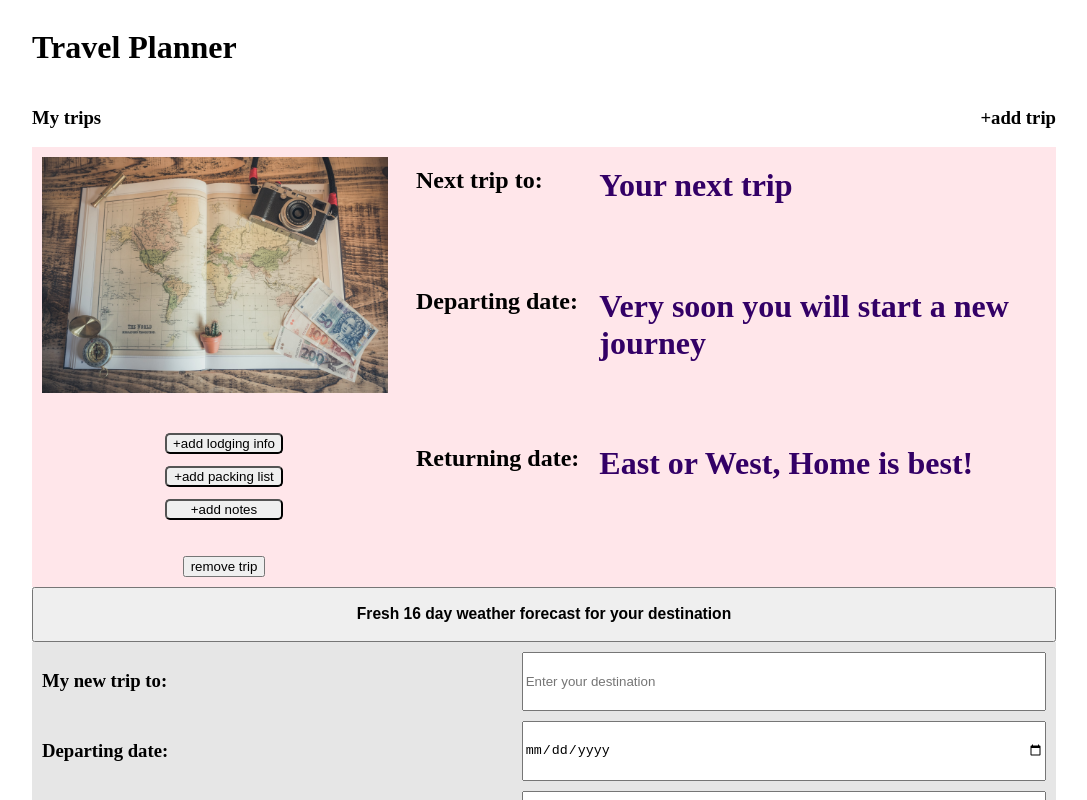
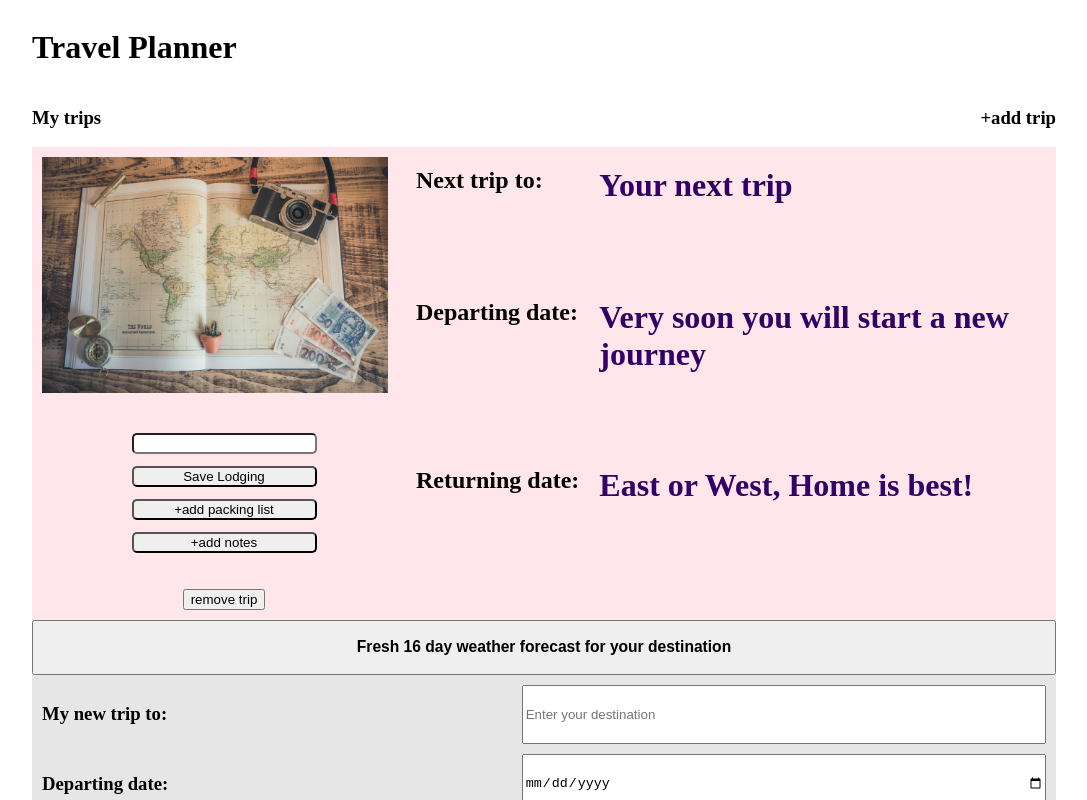
Before and after one commit to cavilosa/FEND-Capstone-Travel-App, a website built with webpack: page src/client/views/index.html in a window 1280 px wide. Both pictures are taken after a click on the button "+add lodging info". Shown: the top 800 px of the page, without its empty margins (104-1191 px from the left). Built offline with nearby package versions, Linux system fonts and the light colour scheme.

Commit message:
Getting lodging info in process

```diff
--- a/src/client/index.js
+++ b/src/client/index.js
@@ -1,7 +1,8 @@
 import { generate, getData, postData, getProjectData, upperCaseFirstChar, updateUI, countdown } from "./js/generateInfo.js";
-//import { , countdown } from "./js/localStorage.js"
-import { weatherForecast, newForecast, updateWeatherUI } from "./js/weatherForecast.js"
-import { removeTrip, clearInput } from "./js/removeTrip.js"
+import { weatherForecast, newForecast, updateWeatherUI } from "./js/weatherForecast.js";
+import { removeTrip, clearInput } from "./js/removeTrip.js";
+import { lodging, saveLodging } from "./js/add.js";
+
 import "./styles/main.scss";
 import "./styles/header.scss";
 import "./styles/newtrip.scss";
@@ -22,6 +23,16 @@ let weatherbitPic = document.querySelector("#weatherbit");
 weatherbitPic.src = weatherbit
 
 document.getElementById("new-save").addEventListener("click", generate);
+
+document.querySelector("#lodging").addEventListener("click", lodging);
+
+document.querySelector("#weather").addEventListener("click", weatherForecast);
+
+document.querySelector("#remove").addEventListener("click", removeTrip);
+
+document.querySelector("#new-remove").addEventListener("click", clearInput);
+
+//document.querySelector(".save-lodging").addEventListener("click", saveLodging);
 
 window.addEventListener("load", checkStorage)
 
@@ -50,14 +61,6 @@ async function getStorageData(){
     return projectData
 }
 
-
-
-document.querySelector("#weather").addEventListener("click", weatherForecast);
-
-document.querySelector("#remove").addEventListener("click", removeTrip);
-
-document.querySelector("#new-remove").addEventListener("click", clearInput);
-
 export {
     generate,
     getData,
@@ -71,5 +74,7 @@ export {
     newForecast,
     updateWeatherUI,
     removeTrip,
-    clearInput
+    clearInput,
+    lodging,
+    saveLodging
 }
--- /dev/null
+++ b/src/client/js/add.js
@@ -0,0 +1,41 @@
+
+
+export async function lodging(e){
+    e.preventDefault();
+    console.log("add lodging")
+
+    let oldItems = JSON.parse(localStorage.getItem("projectData"))
+    //console.log(oldItems)
+
+    const lodging = document.querySelector("#lodging");
+
+    if (lodging.childNodes.length === 1){
+
+        let parent = document.querySelector(".add-more-info")
+
+        let input = document.createElement("INPUT");
+        input.classList.add("input-lodging")
+        console.log(input.classList)
+
+        parent.insertBefore(input, parent.firstChild)
+
+        lodging.style.display = "none";
+
+        let submit = document.createElement("BUTTON")
+        submit.innerHTML = "Save Lodging"
+        submit.classList.add("save-lodging");
+
+        parent.insertBefore(submit, parent.firstElementChild.nextSibling)
+
+        submit.addEventListener("click", saveLodging)
+    }
+}
+
+export async function saveLodging(e){
+    e.preventDefault();
+    console.log("save lodging")
+
+    let input = document.querySelector(".input-lodging").value;
+
+    console.log(input)
+}
--- a/src/client/styles/main.scss
+++ b/src/client/styles/main.scss
@@ -10,7 +10,10 @@ body{
     button#weather:hover,
     #remove:hover,
     #new-save:hover,
-    #new-remove:hover{
+    #new-remove:hover,
+    #lodging:hover,
+    #list:hover,
+    #notes:hover {
         background-color: #b8acd2;
     }
 }
@@ -44,7 +47,7 @@ body{
             flex-flow: column;
             padding:20px;
 
-            #add {
+            * {
                 border-radius: 5px;
                 margin: 6px;
             }
--- a/src/client/views/index.html
+++ b/src/client/views/index.html
@@ -26,11 +26,12 @@
             </div>
 
             <div class="add-more-info">
-                <button id="add" name="lodging">
+                <button id="lodging" type="submit" name="lodging"
+                    onsubmit="Client.lodging(e)">
                     +add lodging info</button>
-                <button id="add" name="list">
+                <button id="list" name="list">
                     +add packing list</button>
-                <button id="add"s name="notes">
+                <button id="notes"s name="notes">
                     +add notes</button>
 
             </div>
```
